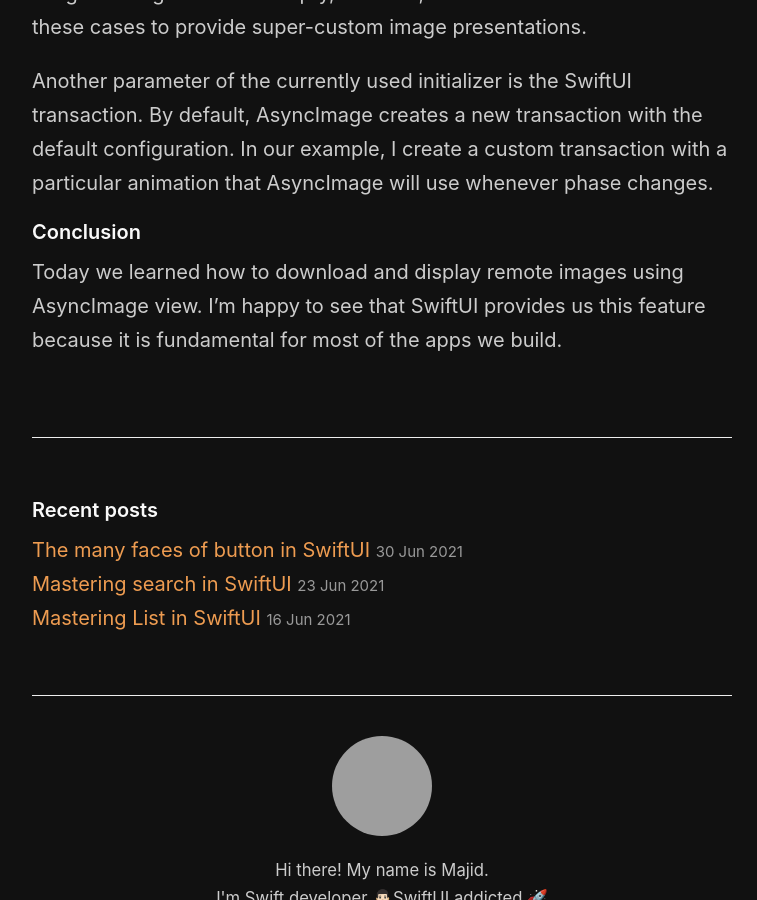
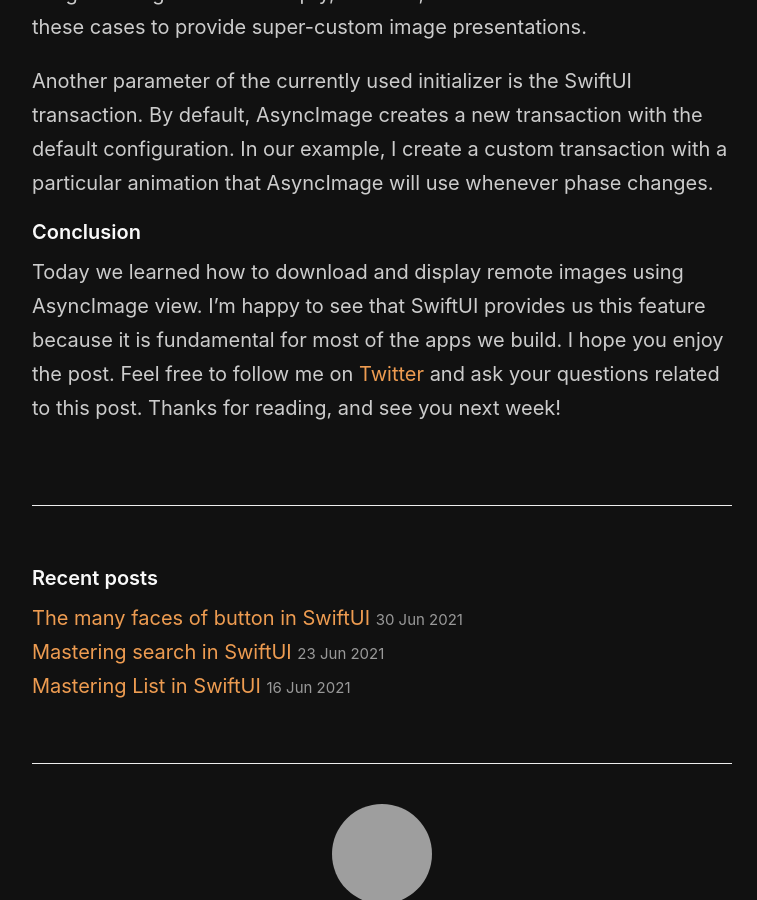
Before and after one commit to mecid/mecid.github.io, a Jekyll site: the page built from _posts/2021-07-07-mastering-asyncimage-in-swiftui.md, in a window 1280 px wide and 900 px high, scrolled down 3310 px, cut to the strip 0-900 px from the top of the window. Shown: the whole strip, without its empty margins (258-1015 px from the left). Built offline with Jekyll 4.4.1, drawn with Linux system fonts in a browser that asks for light colours; grey boxes are pictures that could not be loaded.

Commit message:
conclusion added to async image post

```diff
--- a/_posts/2021-07-07-mastering-asyncimage-in-swiftui.md
+++ b/_posts/2021-07-07-mastering-asyncimage-in-swiftui.md
@@ -106,4 +106,4 @@
 Another parameter of the currently used initializer is the SwiftUI transaction. By default, AsyncImage creates a new transaction with the default configuration. In our example, I create a custom transaction with a particular animation that AsyncImage will use whenever phase changes.
 
 #### Conclusion
-Today we learned how to download and display remote images using AsyncImage view. I'm happy to see that SwiftUI provides us this feature because it is fundamental for most of the apps we build.
+Today we learned how to download and display remote images using AsyncImage view. I'm happy to see that SwiftUI provides us this feature because it is fundamental for most of the apps we build. I hope you enjoy the post. Feel free to follow me on [Twitter](https://twitter.com/mecid) and ask your questions related to this post. Thanks for reading, and see you next week!
```
